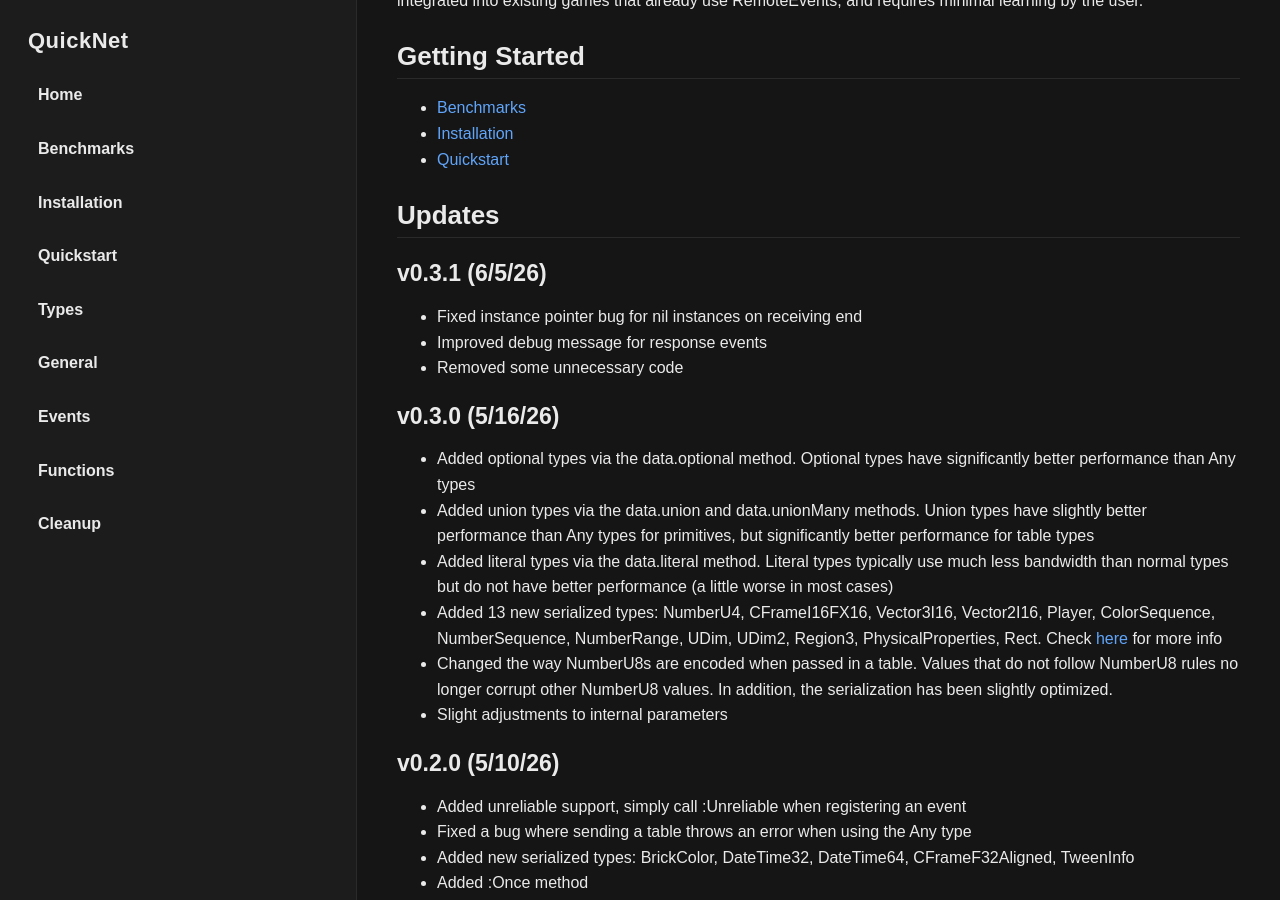
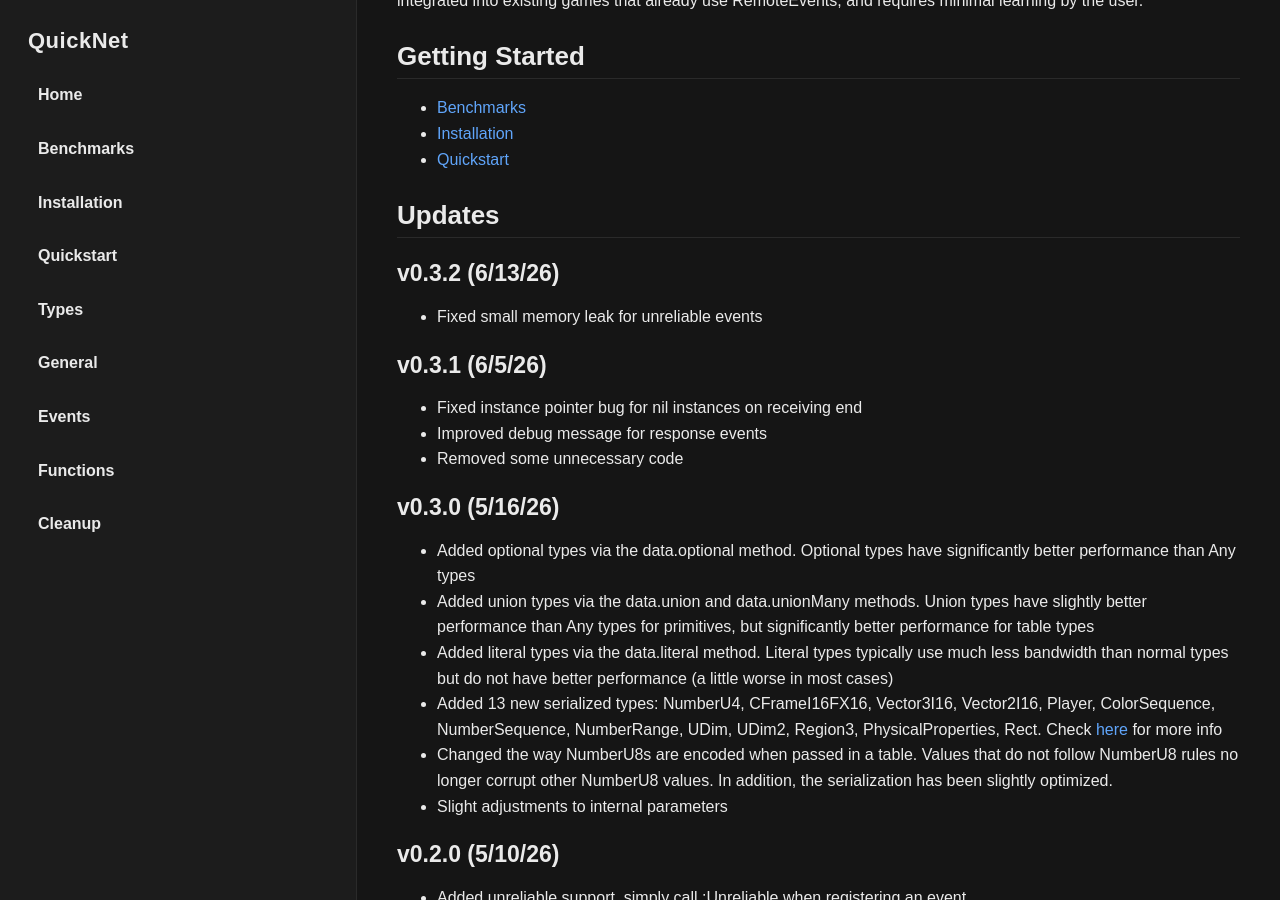
Before and after one commit to breadboardengineer1234/QuickNet, a Jekyll site: the page built from docs/index.md, in a window 1280 px wide and 900 px high, scrolled down 588 px. Built offline with Jekyll 4.4.1, drawn with Linux system fonts in a browser that asks for light colours.

Commit message:
Update index.md

```diff
--- a/docs/index.md
+++ b/docs/index.md
@@ -22,6 +22,9 @@ QuickNet's high performance does not come at the cost of accessibility. QuickNet
 - [Quickstart](quickstart.md)
 
 ## Updates
+### v0.3.2 (6/13/26)
+* Fixed small memory leak for unreliable events
+
 ### v0.3.1 (6/5/26)
 * Fixed instance pointer bug for nil instances on receiving end
 * Improved debug message for response events
```
